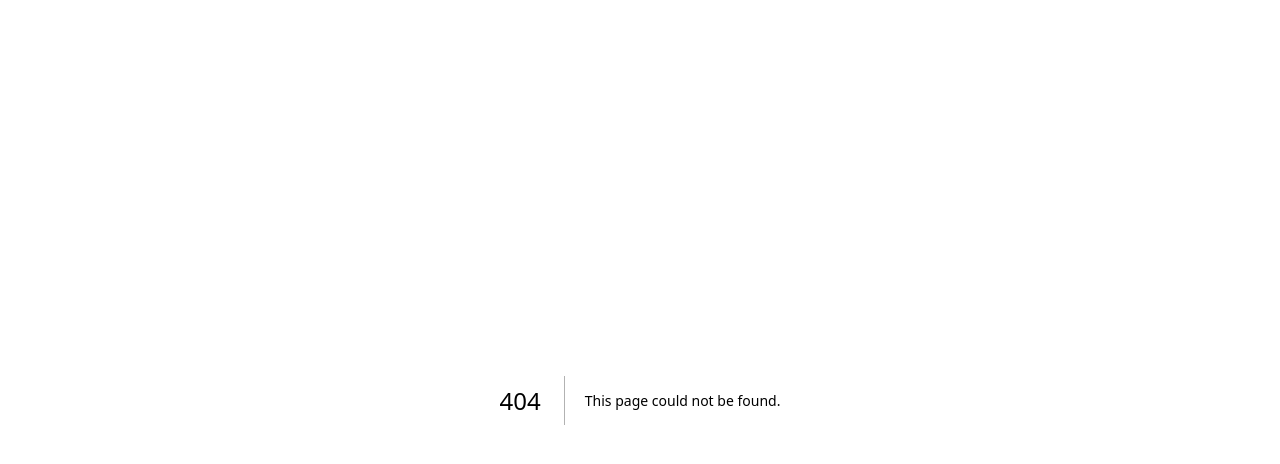
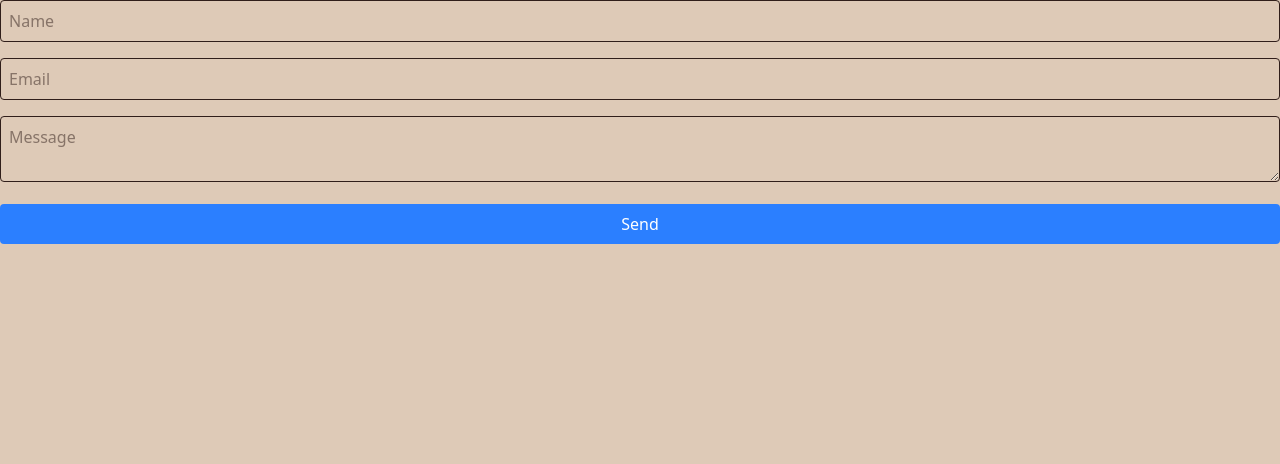
Before and after one commit to ROXBOZ/demo-calendar, a Next.js app: page /form in a window 1280 px wide. Before the commit this address had no page. Shown: the top 464 px of the page. Built offline with nearby package versions, Linux system fonts and the light colour scheme.

Commit message:
I can now submit data from form to mongb

```diff
--- a/next.config.ts
+++ b/next.config.ts
@@ -1,8 +1,15 @@
 import type { NextConfig } from "next";
 
 const nextConfig: NextConfig = {
-  /* config options here */
   reactStrictMode: true,
+  async rewrites() {
+    return [
+      {
+        source: "/api/:path*",
+        destination: "http://localhost:5050/api/:path*",
+      },
+    ];
+  },
 };
 
-export default nextConfig;
+module.exports = nextConfig;
--- a/src/pages/_document.tsx
+++ b/src/pages/_document.tsx
@@ -4,7 +4,7 @@ export default function Document() {
   return (
     <Html lang="en">
       <Head />
-      <body className="antialiased bg-sand-300 ">
+      <body className="antialiased bg-sand-200">
         <Main />
         <NextScript />
       </body>
--- a/src/pages/api/hello.ts
+++ /dev/null
@@ -1,13 +0,0 @@
-// Next.js API route support: https://nextjs.org/docs/api-routes/introduction
-import type { NextApiRequest, NextApiResponse } from "next";
-
-type Data = {
-  name: string;
-};
-
-export default function handler(
-  req: NextApiRequest,
-  res: NextApiResponse<Data>,
-) {
-  res.status(200).json({ name: "John Doe" });
-}
--- /dev/null
+++ b/src/pages/form.jsx
@@ -0,0 +1,67 @@
+import { useState } from "react";
+
+function Form() {
+  const [form, setForm] = useState({ name: "", email: "", message: "" });
+
+  const handleChange = (e) => {
+    setForm({ ...form, [e.target.name]: e.target.value });
+  };
+
+  const handleSubmit = async (e) => {
+    e.preventDefault();
+    const res = await fetch(`${process.env.NEXT_PUBLIC_API_URL}`, {
+      method: "POST",
+      headers: { "Content-Type": "application/json" },
+      body: JSON.stringify(form),
+    });
+
+    let data;
+    try {
+      data = await res.json();
+    } catch {
+      alert("Something went wrong (bad JSON)");
+      return;
+    }
+
+    if (!res.ok) {
+      alert(data?.error || "Form failed");
+      return;
+    }
+
+    alert(data.message || "Form submitted!");
+  };
+
+  return (
+    <form onSubmit={handleSubmit} className="space-y-4">
+      <input
+        name="name"
+        placeholder="Name"
+        onChange={handleChange}
+        required
+        className="w-full p-2 border rounded"
+      />
+      <input
+        name="email"
+        placeholder="Email"
+        onChange={handleChange}
+        required
+        className="w-full p-2 border rounded"
+      />
+      <textarea
+        name="message"
+        placeholder="Message"
+        onChange={handleChange}
+        required
+        className="w-full p-2 border rounded"
+      />
+      <button
+        type="submit"
+        className="w-full bg-blue-500 text-white py-2 rounded"
+      >
+        Send
+      </button>
+    </form>
+  );
+}
+
+export default Form;
--- a/src/pages/index.tsx
+++ b/src/pages/index.tsx
@@ -160,9 +160,18 @@ const Home: React.FC = () => {
                       );
                     })
                   ) : (
-                    <p className="w-full h-full bg-sand-50 rounded-lg flex items-center justify-center font-medium text-sand-700">
+                    <button
+                      onClick={() => {
+                        setLevelFilter("");
+                        setTitleFilter("");
+                        setTrainerFilter("");
+                        setAgeGroup("");
+                        setOpenToAllOnly(false);
+                      }}
+                      className="w-full hover:cursor-pointer h-full bg-sand-50 rounded-lg flex items-center justify-center font-medium text-sand-700"
+                    >
                       NO COURSES
-                    </p>
+                    </button>
                   )}
                 </div>
               ))}
@@ -170,6 +179,9 @@ const Home: React.FC = () => {
           </div>
         ))}
       </div>
+      <p className="mt-24 w-full flex text-center text-sm justify-center">
+        Roxanne Borloz | ROXBOZ | 2025
+      </p>
     </main>
   );
 };
--- a/tsconfig.json
+++ b/tsconfig.json
@@ -17,6 +17,6 @@
       "@/*": ["./src/*"]
     }
   },
-  "include": ["next-env.d.ts", "**/*.ts", "**/*.tsx"],
+  "include": ["next-env.d.ts", "**/*.ts", "**/*.tsx", "src/pages/form.jsx"],
   "exclude": ["node_modules"]
 }
```
Also changed, not shown: package.json (+7 -6 lines), 2 other files (tests, documents, lock files or other folders).
